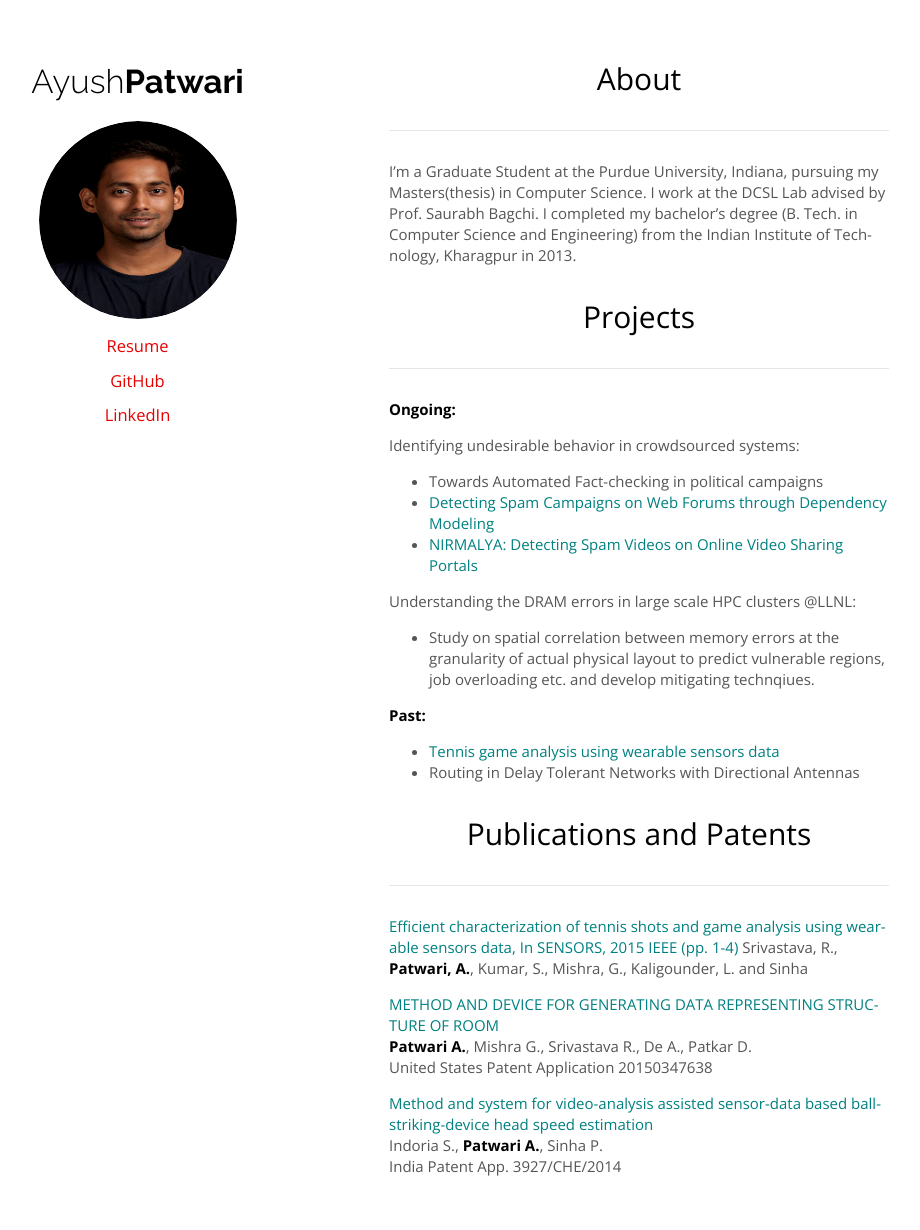
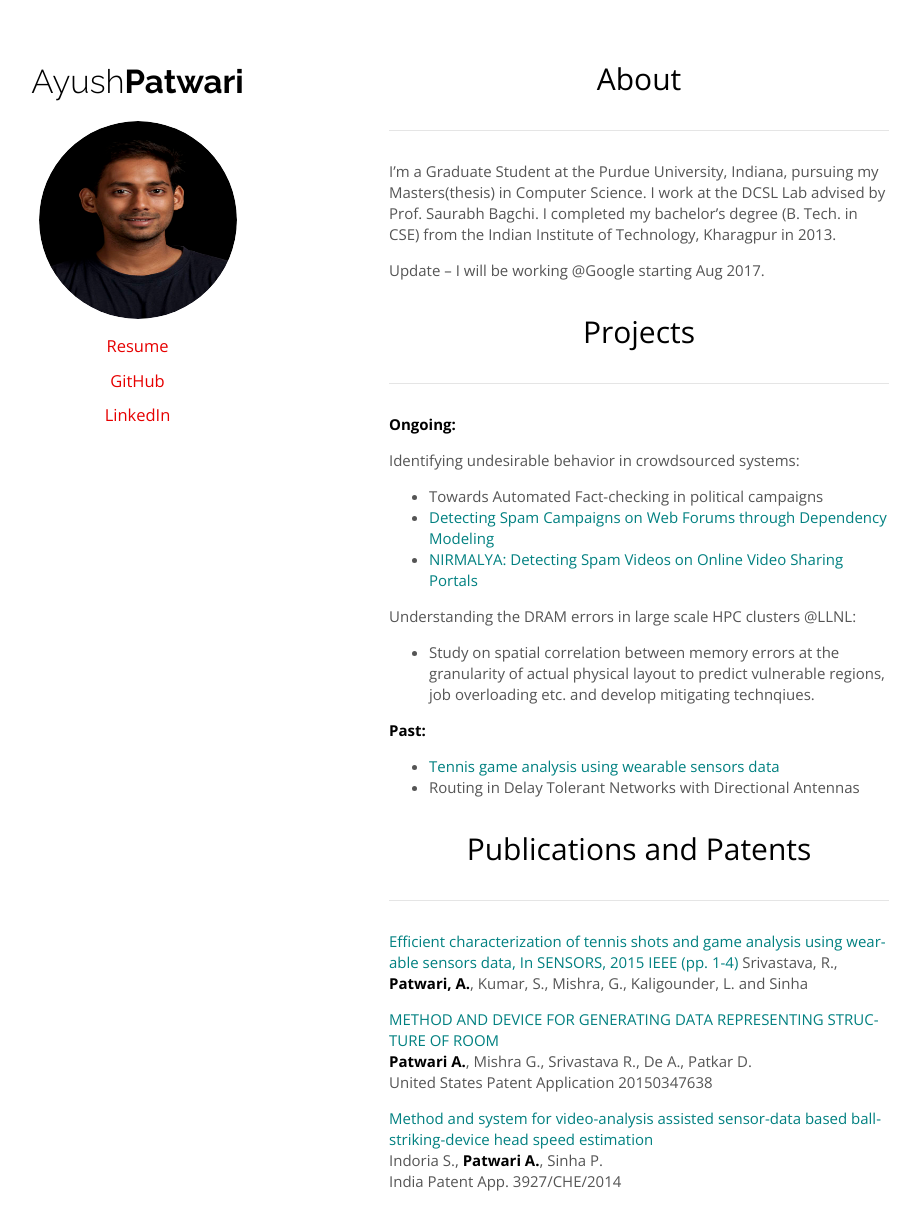
Before and after one commit to patwaria/patwaria.github.io, a Jekyll site: the page built from index.md, in a window 1280 px wide and 1257 px high. Shown: the top 1230 px of the window, without its empty margins (201-1121 px from the left). Built offline with Jekyll 4.4.1, drawn with Linux system fonts in a browser that asks for light colours; nearby versions of some CDN libraries; Markdown is read by kramdown in place of the engine named in the settings.

Commit message:
Update index.md

```diff
--- a/index.md
+++ b/index.md
@@ -6,9 +6,9 @@ title: Ayush Patwari
 
 I'm a Graduate Student at the Purdue University, Indiana, pursuing my
 Masters(thesis) in Computer Science. I work at the DCSL Lab advised by Prof. Saurabh Bagchi. I completed my bachelor's
-degree (B. Tech. in Computer Science and Engineering) from the Indian Institute
-of Technology, Kharagpur in 2013.
+degree (B. Tech. in CSE) from the Indian Institute of Technology, Kharagpur in 2013.
 
+Update -- I will be working @Google starting Aug 2017.
 # Projects
 
 **Ongoing:**
```
